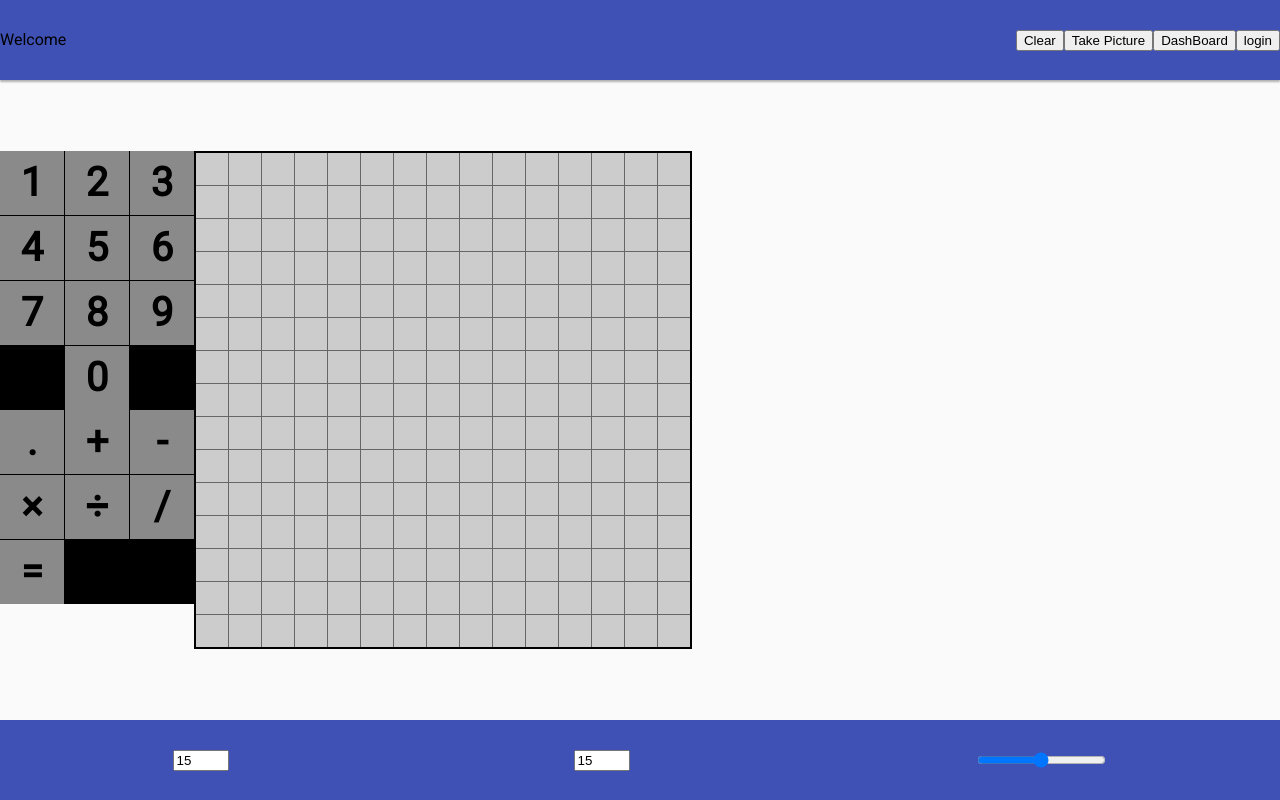
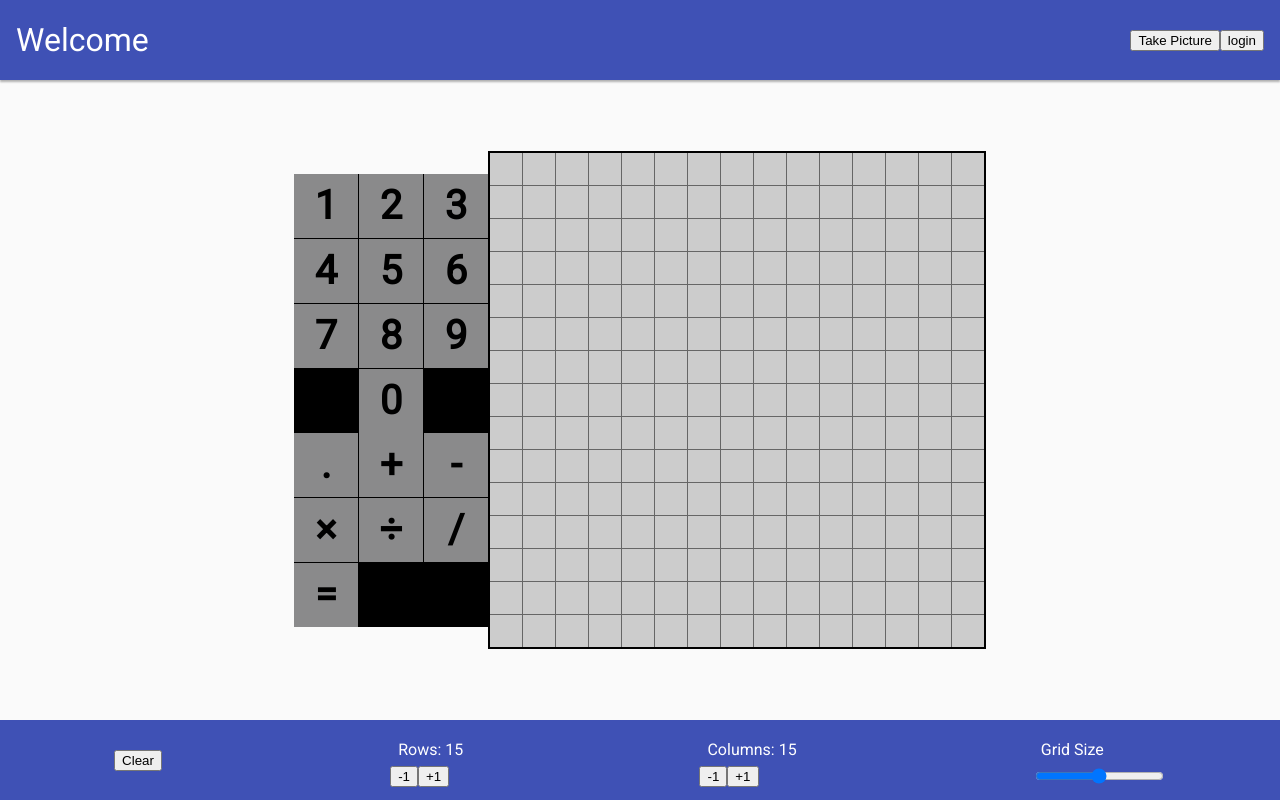
Before and after one commit to bshaley25/Math-Maker, a React (Create React App) app in the folder mathmakerfrontend/: page / in a window 1280 px wide. Built offline with nearby package versions, Linux system fonts and the light colour scheme.

Commit message:
auth implemented

```diff
--- a/mathmakerfrontend/package.json
+++ b/mathmakerfrontend/package.json
@@ -6,6 +6,7 @@
     "@testing-library/jest-dom": "^4.2.4",
     "@testing-library/react": "^9.3.2",
     "@testing-library/user-event": "^7.1.2",
+    "firebase": "^7.14.0",
     "html2canvas": "^1.0.0-rc.5",
     "react": "^16.13.1",
     "react-dom": "^16.13.1",
--- a/mathmakerfrontend/src/App.js
+++ b/mathmakerfrontend/src/App.js
@@ -4,11 +4,13 @@ import Main from './components/Main'
 import PictureModal from './components/Modal'
 import Login from './components/Login'
 import DashBoard from './components/DashBoard';
+import UserTools from './components/UserTools'
 
 class App extends Component {
 
   state = {
     page: 'main',
+    hasToken: null,
     user: null,
     savedGrids: [],
     gridData: [],
@@ -19,6 +21,25 @@ class App extends Component {
 
   componentDidMount() {
     this.createGrid()
+
+    if(localStorage.token) {
+      this.setState({hasToken: true})
+
+      fetch('http://localhost:5000/grids', {
+        method: 'GET',
+        headers: {
+          'Content-Type': 'application/json',
+          'Authorization': `Bearer ${localStorage.token}`
+        }
+      })
+      .then(res => res.json())
+      .then(data => {
+        this.setState({user: data.user})
+        this.setState({savedGrids: data.grids})
+      })
+    } else {
+      this.setState({hasToken: false})
+    }
   }
 
   createGrid = () => {
@@ -34,9 +55,18 @@ class App extends Component {
     this.setState({gridData})
   }
 
-  updateColumns = (event) => {
-    this.updategridColumns(event.target.value, this.state.columns)
-    this.setState({columns: parseInt(event.target.value)})
+  plusOneColumn = () => {
+    const oldColCount = this.state.columns
+    const newColCount = oldColCount + 1
+    this.updategridColumns(newColCount, oldColCount)
+    this.setState({columns: newColCount})
+  }
+
+  minusOneColumn = () => {
+    const oldColCount = this.state.columns
+    const newColCount = oldColCount - 1
+    this.updategridColumns(newColCount, oldColCount)
+    this.setState({columns: newColCount})
   }
 
   updategridColumns = (newColCount, oldColCount) => {
@@ -69,9 +99,18 @@ class App extends Component {
     this.setState({gridData: newGridData})
   }
 
-  updateRows = (event) => {
-    this.updategridRows(event.target.value, this.state.rows)
-    this.setState({rows: parseInt(event.target.value)})
+  plusOneRow = () => {
+    const oldRowCount = this.state.rows
+    const newRowCount = oldRowCount + 1
+    this.updategridRows(newRowCount, oldRowCount)
+    this.setState({rows: newRowCount})
+  }
+
+  minusOneRow = () => {
+    const oldRowCount = this.state.rows
+    const newRowCount = oldRowCount - 1
+    this.updategridRows(newRowCount, oldRowCount)
+    this.setState({rows: newRowCount})
   }
 
   updategridRows = (newRowCount, oldRowCount) => {
@@ -162,52 +201,61 @@ class App extends Component {
     })
   }
 
-  changeGrid = event => {
-    this.setState({gridData: this.state.savedGrids})
-  }
-
-  loginPageChange = () => {
-    this.setState({page: 'main'})
+  changePage = (page) => {
+    this.setState({page: page})
   }
 
   loginUsername = (user) => {
     this.setState({user: user})
   }
 
+  changeToken = () => {
+    this.setState({hasToken: true})
+  }
+
   render() {
     return (
       <>
         <header className='header'>
-          <h1>Welcome</h1>
-
-          <div className='toolbar'>
-            <button onClick={this.createGrid}> Clear </button>
-            { localStorage.token ? <button onClick={this.saveGrid}> Save Grid </button> : null}
-            { localStorage.token ? <button onClick={this.saveAsNewGrid}> Save As New Grid </button> : null}
-            {/* <button onClick={this.getGrid}> GET IT!!! </button> */}
-            {/* <button onClick={this.changeGrid}>Change Grid</button> */}
+          <h1>Welcome {this.state.user}</h1>
+          <nav className='toolbar'>
+            { this.state.hasToken ? <UserTools changePage={this.changePage} saveGrid={this.saveGrid} saveAsNewGrid={this.saveAsNewGrid} page={this.state.page} /> : null}
             <PictureModal/>
-            { this.state.page === 'dashboard' ? <button onClick={() => this.setState({page: 'main'})}>Go back to main</button> : <button onClick={() => this.setState({page: 'dashboard'})}>DashBoard</button> }
-            { this.state.page === 'login' ? <button onClick={() => this.setState({page: 'main'})}>Go back to main</button> : <button onClick={() => this.setState({page: 'login'})}>login</button>  }
-          </div>
-
+            { this.state.page === 'login' ? <button onClick={() => this.changePage('main')}>Go back to main</button> : <button onClick={() => this.changePage('login')}>login</button>  }
+          </nav>
         </header>
 
-
-        { this.state.page === 'main' ? <Main
+        { this.state.page === 'main' ?
+          <Main
             gridData={this.state.gridData}
             updateCell={this.updateCell}
             columns={this.state.columns}
             rows={this.state.rows}
             size={this.state.size}
-        /> : null}
-        { this.state.page === 'login' ? <Login loginPageChange={this.loginPageChange}/> : null }
+          />
+          : null}
+        { this.state.page === 'login' ? <Login changePage={this.changePage} loginUsername={this.loginUsername} changeToken={this.changeToken} /> : null }
         { this.state.page === 'dashboard' ? <DashBoard savedGrids={this.state.savedGrids}></DashBoard> : null}
 
         <footer>
-          <input className='input' type="number" min="10" max="40" onChange={this.updateRows} value={this.state.rows}/>
-          <input className='input' type="number" min="10" max="40" onChange={this.updateColumns} value={this.state.columns}/>
+          <button onClick={this.createGrid}> Clear </button>
+          <div>
+            {/* <input className='input' type="number" min="10" max="40" onChange={this.updateRows} value={this.state.rows}/> */}
+            <p>Rows: {this.state.rows}</p>
+            <button onClick={() => this.minusOneRow()}>-1</button>
+            <button onClick={() => this.plusOneRow()}>+1</button>
+          </div>
+
+          <div>
+            <p>Columns: {this.state.columns}</p>
+            <button onClick={() => this.minusOneColumn()}>-1</button>
+            <button onClick={() => this.plusOneColumn()}>+1</button>
+          </div>
+
+          <div>
+            <p>Grid Size</p>
             <input className='input' type="range" min="1.5" max="3.5" step='.1' onChange={this.resizeGrid} value={this.size}></input>
+          </div>
         </footer>
 
       </>
--- /dev/null
+++ b/mathmakerfrontend/src/Firebase.js
@@ -0,0 +1,22 @@
+import firebase from 'firebase'
+import'firebase/storage'
+
+{/* <script src="https://www.gstatic.com/firebasejs/7.14.0/firebase-app.js"></script> */}
+
+const firebaseConfig = {
+    apiKey: "AIzaSyDof42A6x_sGp3Oi9u1oKuDpQJV-QJGRUs",
+    authDomain: "mathmaker-90e12.firebaseapp.com",
+    databaseURL: "https://mathmaker-90e12.firebaseio.com",
+    projectId: "mathmaker-90e12",
+    storageBucket: "mathmaker-90e12.appspot.com",
+    messagingSenderId: "216555215409",
+    appId: "1:216555215409:web:b1266161aa69d8c564d310"
+  };
+// Initialize Firebase
+firebase.initializeApp(firebaseConfig);
+
+const storage = firebase.storage();
+
+export {
+    storage, firebase as default
+}
--- a/mathmakerfrontend/src/components/Calculator.js
+++ b/mathmakerfrontend/src/components/Calculator.js
@@ -10,7 +10,6 @@ export default () => {
     }
 
     return (
-        <div>
         <div className='calculator'>
             <div className='numbers'>
                 {numbers}
@@ -27,6 +26,5 @@ export default () => {
                 <Symbol> = </Symbol>
             </div>
         </div>
-        </div>
     )
 }
--- /dev/null
+++ b/mathmakerfrontend/src/components/Card.js
@@ -0,0 +1,11 @@
+import React from 'react'
+
+export default ({ grid }) => {
+
+    return (
+        <div className='dashboard'>
+            <h1>HELLO</h1>
+        </div>
+    )
+
+}
--- a/mathmakerfrontend/src/components/Cell.js
+++ b/mathmakerfrontend/src/components/Cell.js
@@ -61,9 +61,9 @@ export default ({ position, value, updateCell, touchValue, handleTouchValue }) =
             onDragOver={dragOver}
             // onTouchStart={touchStart}
             // onTouch={touchStart}
-            onTouchEnd={handleTouch}
+            // onTouchEnd={handleTouch}
             // onClick={handleClick}
-            onClick={event => event.type === 'touchend' ? null : handleClick}
+            onClick={event => handleClick(event)}
         >
             {value}
         </div>
--- a/mathmakerfrontend/src/components/DashBoard.js
+++ b/mathmakerfrontend/src/components/DashBoard.js
@@ -1,11 +1,13 @@
 import React from 'react'
-import Dashboard from './Main'
+import Card from './Card'
 
 export default ({ savedGrids }) => {
 
+    const cards = savedGrids.map(grid => <Card grid={grid}/>)
+
     return (
         <div className='dashboard'>
-            <h1>HELLO</h1>
+            {cards}
         </div>
     )
 
--- a/mathmakerfrontend/src/components/Login.js
+++ b/mathmakerfrontend/src/components/Login.js
@@ -1,12 +1,29 @@
 import React,  { useState } from 'react'
 import '../stylesheets/Login.scss'
 
-export default ({ loginPageChange }) => {
+export default ({ changePage, loginUsername, changeToken }) => {
 
     const [hasAccount, setHasAccount] = useState(true)
     const [username, setUsername] = useState('')
     const [password, setPassword] = useState('')
+    const [errorMessage, setErrorMessage] = useState('')
 
+    const signInSuccess = async (response) => {
+        const loginData = await response.json()
+
+        localStorage.setItem('token', loginData.token);
+        loginUsername(loginData.username)
+        setUsername('')
+        setPassword('')
+        changePage('main')
+        changeToken()
+    }
+
+    const signInFailure = async (response) => {
+        const { message } = await response.json()
+
+        setErrorMessage(message)
+    }
 
 
     const handleSubmit = (event) => {
@@ -24,15 +41,10 @@ export default ({ loginPageChange }) => {
             password: password
           }),
         })
-        .then(res => res.json())
-        .then(loginData => {
-            localStorage.setItem('token', loginData.token);
+        .then(res => {
+            console.log(res)
+            res.status === 200 || res.status === 201 ? signInSuccess(res) : signInFailure(res)
         })
-        .then(() => {
-            setUsername('')
-            setPassword('')
-        })
-        .then(loginPageChange())
     }
 
     return (
@@ -49,6 +61,7 @@ export default ({ loginPageChange }) => {
                 { hasAccount ? 'Sign-up' : 'Log-in'}
                 </button>
             </h3>
+            {errorMessage ? <h2 className='error'>{errorMessage}</h2> : null}
         </div>
     )
 
--- /dev/null
+++ b/mathmakerfrontend/src/components/UserTools.js
@@ -0,0 +1,16 @@
+import React from 'react'
+import storage from '../Firebase'
+
+export default ({ saveGrid, saveAsNewGrid, changePage, page }) => {
+
+
+
+    return (
+        <>
+            <button onClick={saveGrid}> Save Grid </button>
+            <button onClick={saveAsNewGrid}> Save As New Grid </button>
+            { page === 'main' ? <button onClick={() => changePage('dashboard')}>Go to Dashboard</button> : <button onClick={() => changePage('main')}>Go to MathMaker</button> }
+        </>
+    )
+
+}
--- a/mathmakerfrontend/src/stylesheets/App.scss
+++ b/mathmakerfrontend/src/stylesheets/App.scss
@@ -26,10 +26,22 @@ header {
 	height: 5rem;
 	background-color: $primarymain;
 	box-shadow: 0px 2px 2px rgba(0, 0, 0, 0.3);
+
+	h1 {
+		font-size: 2rem;
+		padding: 0 16px;
+		color: white;
+	}
+
+	nav {
+		padding: 0 16px;
+	}
 }
 
 main {
 	display: flex;
+	justify-content: center;
+	align-items: center;
 }
 
 footer {
@@ -38,4 +50,13 @@ footer {
 	align-items: center;
 	height: 5rem;
 	background-color: $primarymain;
+
+	div {
+
+
+		p {
+			color: white;
+			padding: 8px
+		}
+	}
 }
--- a/mathmakerfrontend/src/stylesheets/Grid.scss
+++ b/mathmakerfrontend/src/stylesheets/Grid.scss
@@ -1,9 +1,6 @@
 .grid {
   border-style: solid;
   border-width: 2px;
-  // display: grid;
-  // grid-template-columns: repeat(30, 2rem);
-  // grid-template-rows: repeat(20, 2rem);
   grid-column-gap: 1px;
   grid-row-gap: 1px;
   background-color: hsl(0, 0%, 40%);
--- a/mathmakerfrontend/src/stylesheets/Login.scss
+++ b/mathmakerfrontend/src/stylesheets/Login.scss
@@ -88,3 +88,11 @@
   text-align: center;
   font-size: 12px;
 }
+
+.error {
+    margin-top: 8px;
+    padding: 8px;
+    background-color: #fdecea;
+    color: #611a15;
+    border-radius: 2px;
+}
```
Also changed, not shown: 2 other files (tests, documents, lock files or other folders). Lines whose indentation alone changed are shown as unchanged.
